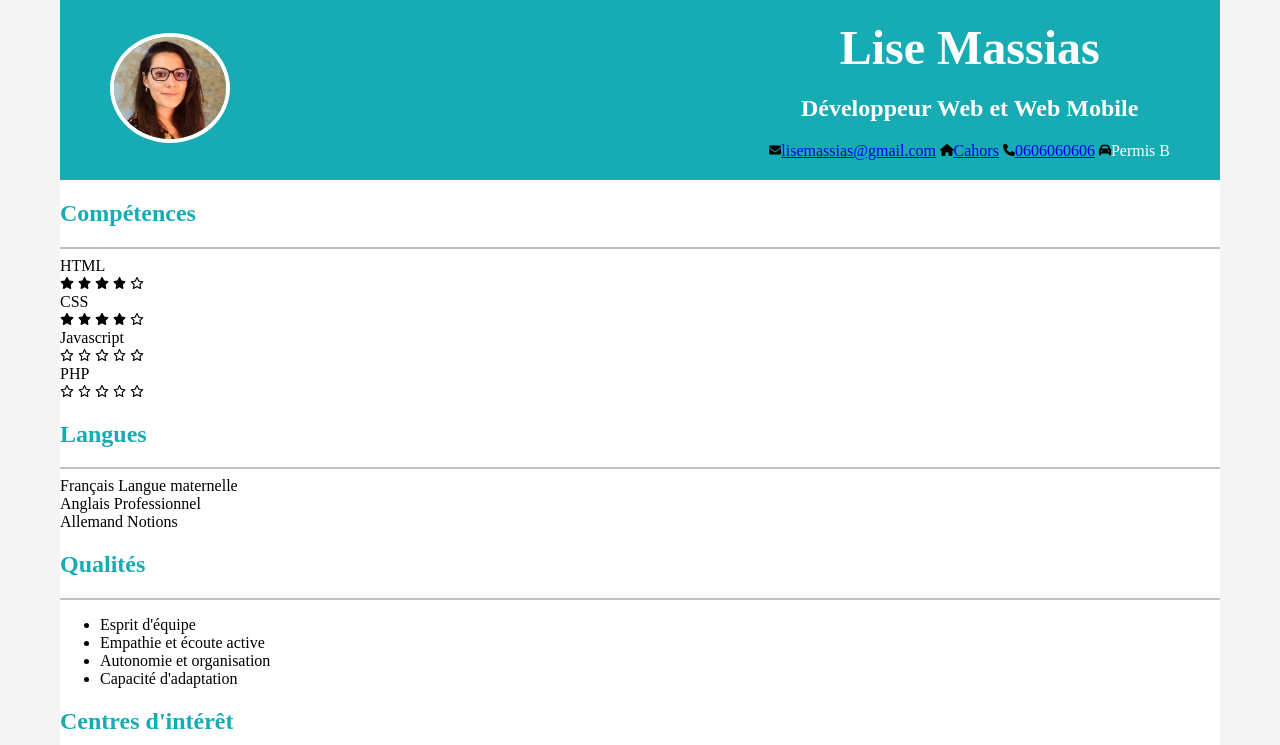
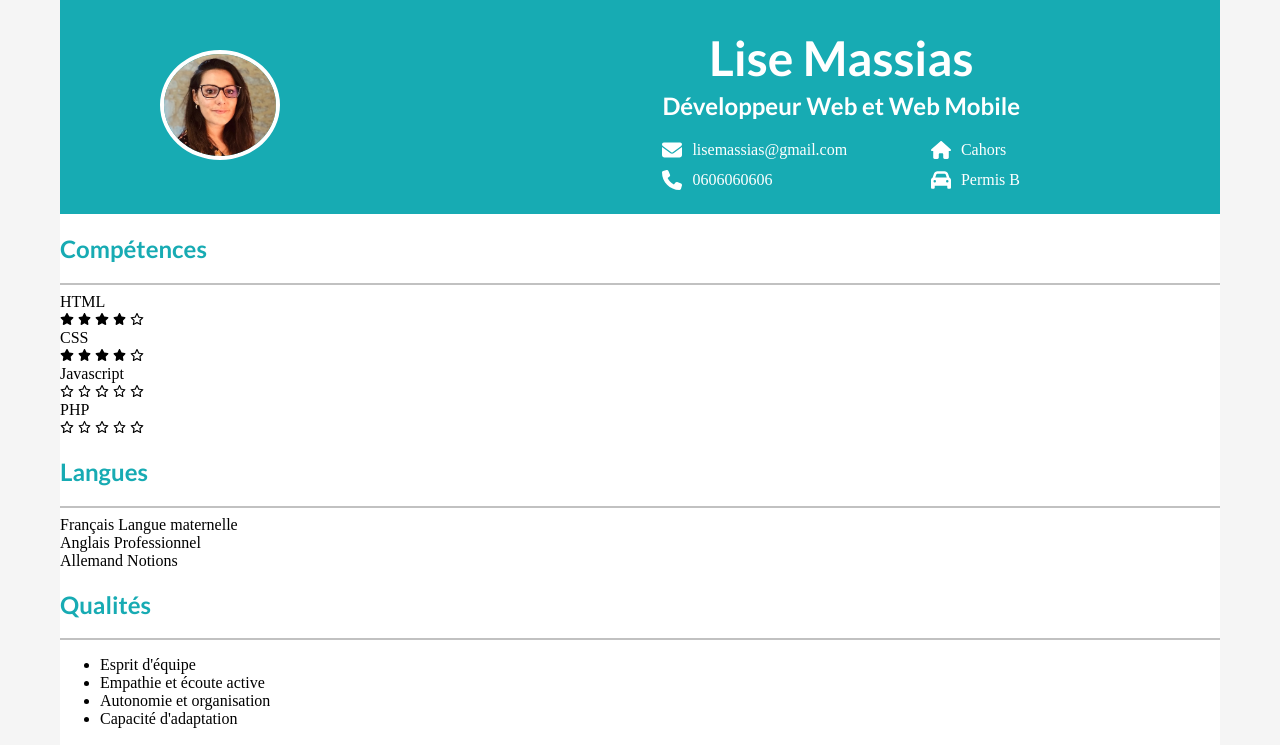
Before and after one commit to dev-lyseth/CV, a plain HTML site: page index.html in a window 1280 px wide. Shown: the top 745 px of the page. Drawn offline with Linux system fonts and the light colour scheme; a web font is replaced by a local one.

Commit message:
add css code header and modif code html

```diff
--- a/Assets/header.CSS
+++ b/Assets/header.CSS
@@ -1,41 +1,70 @@
 header {
-   display: flex;
-   justify-content: center;
-   background-color: #17abb3;
-   color: #ffffff;
-   padding : 20px 50px;
+    display: flex;
+    justify-content: center;
+    background-color: #17abb3;
+    color: #ffffff;
 }
 
 .profile-content {
     display: flex;
-    flex-direction:row;
+    flex-direction: row;
     align-items: center;
     max-width: 1160px;
     width: 100%;
-    gap : 20px;
-    justify-content : space-between;
+    gap: 20px;
+    justify-content: space-between;
 }
 
 .profile-picture {
-    margin-right : 20px;
+    margin: 50px 100px;
 }
 
-.profile-picture img{
-    width : 120px;
+.profile-picture img {
+    width: 120px;
     height: 110px;
     border: solid 4px #ffffff;
     border-radius: 50%;
     flex-shrink: 0;
-    margin-right: 20px
+}
+
+h1 {
+    font-size: 3rem;
+    margin-bottom: 5px;
+    margin-top: 5px;
 }
 
 .subtitle {
-    color : #ffffff;
+    color: #ffffff;
+    margin-top: 0px;
 }
 
 .profile-info {
-   display: flex;
-   flex-direction: column;
-   align-items: center;
+    text-align: center;
+    padding-right: 200px;
+}
+
+.contact-info {
+    display: flex;
+    justify-content: space-between;
+    flex-wrap: wrap;
+}
+.contact-left, .contact-right {
+    display: flex;
+    flex-direction: column; /* Organisation des éléments en colonne */
+    gap: 10px; /* Espace entre les lignes */
 
 }
+.contact{
+    display: flex;
+    align-items: center; /* Aligne les icônes et le texte horizontalement */
+    gap: 10px; /* Espace entre l'icône et le texte */
+}
+.contact-left img, .contact-right img {
+    width: 20px; /* Taille des icônes */
+    height: 20px;
+    filter: invert(1);
+}
+.contact-left a, .contact-right a {
+    text-decoration: none; /* Supprime le soulignement */
+    color: inherit; /* Utilise la couleur du texte par défaut */
+}
--- a/Assets/style.CSS
+++ b/Assets/style.CSS
@@ -27,13 +27,8 @@ body {
     background-color: #ffffff;
 }
 
-h1 h2 h3 {
+h1, h2, h3 {
     font-family: "Lato", sans-serif;
-}
-
-h1 {
-    font-size: 3rem;
-    margin: 0;
 }
 
 h2 {
--- a/index.html
+++ b/index.html
@@ -24,14 +24,26 @@
                     <h1>Lise Massias</h1>
                     <h2 class="subtitle">Développeur Web et Web Mobile</h2>
                     <div class="contact-info" id="contact-info">
-                        <img src="./Assets/Icons/envelope-solid.svg" alt="envelope-icon"><a
-                            href="mailto:lisemassias@gmail.com">lisemassias@gmail.com</a>
-                        <img src="./Assets/Icons/house-solid.svg" alt="house-icon"><a
-                            href="https://www.google.fr/maps/place/Pont+Valentr%C3%A9/@44.4450399,1.4270609,16z/data=!3m1!4b1!4m6!3m5!1s0x12ac896853d531dd:0xfcd52708bebfabfe!8m2!3d44.44504!4d1.431669!16s%2Fm%2F03npy16?entry=ttu&g_ep=EgoyMDI0MTExMC4wIKXMDSoASAFQAw%3D%3D"
-                            target="_blank">Cahors</a>
-                        <img src="./Assets/Icons/phone-solid.svg" alt="phone-icon"><a
-                            href="tel:0606060606">0606060606</a>
-                        <img src="./Assets/Icons/car-solid.svg" alt="car-icon">Permis B
+                        <div class="contact-left">
+                            <div class="contact">
+                                <img src="./Assets/Icons/envelope-solid.svg" alt="envelope-icon"><a
+                                    href="mailto:lisemassias@gmail.com">lisemassias@gmail.com</a>
+                            </div>
+                            <div class="contact">
+                                <img src="./Assets/Icons/phone-solid.svg" alt="phone-icon"><a
+                                    href="tel:0606060606">0606060606</a>
+                            </div>
+                        </div>
+                        <div class="contact-right">
+                            <div class="contact">
+                                <img src="./Assets/Icons/house-solid.svg" alt="house-icon"><a
+                                    href="https://www.google.fr/maps/place/Pont+Valentr%C3%A9/@44.4450399,1.4270609,16z/data=!3m1!4b1!4m6!3m5!1s0x12ac896853d531dd:0xfcd52708bebfabfe!8m2!3d44.44504!4d1.431669!16s%2Fm%2F03npy16?entry=ttu&g_ep=EgoyMDI0MTExMC4wIKXMDSoASAFQAw%3D%3D"
+                                    target="_blank">Cahors</a>
+                            </div>
+                            <div class="contact">
+                                <img src="./Assets/Icons/car-solid.svg" alt="car-icon"><span>Permis B</span>
+                            </div>
+                        </div>
                     </div>
                 </div>
             </div>
```
